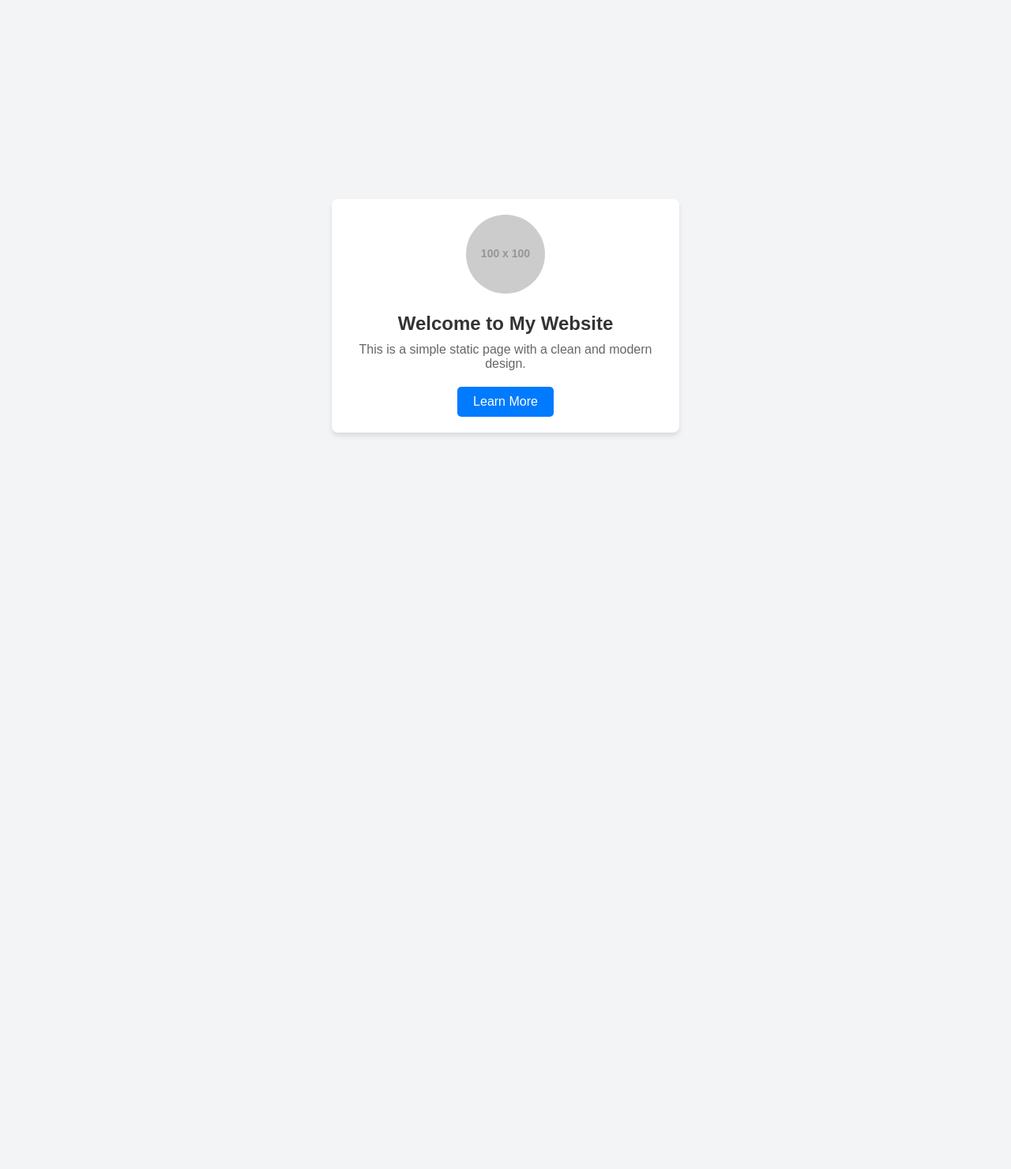
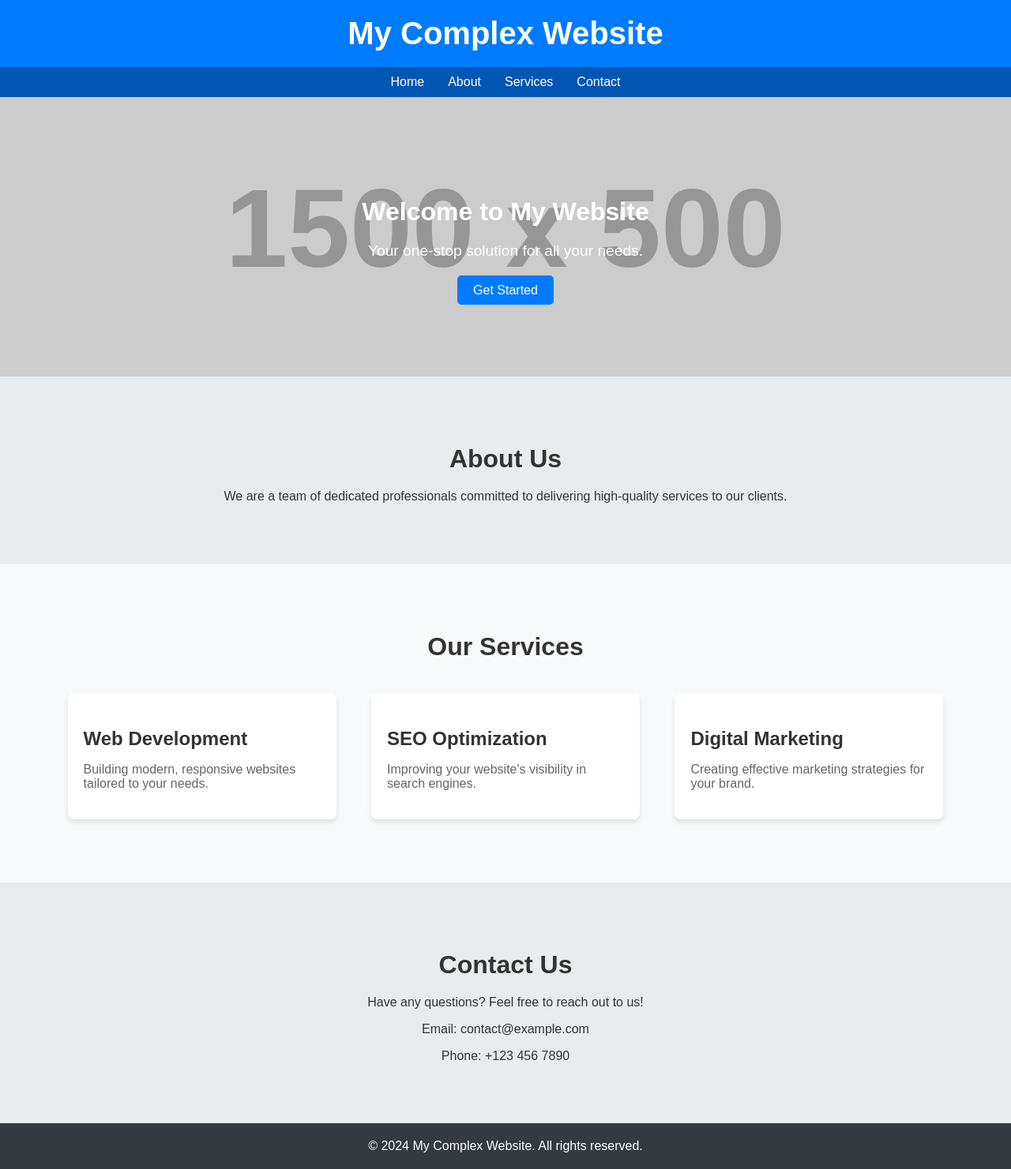
Before and after one commit to Nagachaitanyababusiga/MyResumeLocalTest, a plain HTML site: page index.html in a window 1280 px wide. Shown: the whole page at 79% size. Before the commit the page ends 800 px from the top, so only its background shows below. Drawn offline with Linux system fonts and the light colour scheme; placeholder pictures from the web are drawn by us.

Commit message:
Update index.html
none

```diff
--- a/index.html
+++ b/index.html
@@ -4,70 +4,180 @@
 <head>
     <meta charset="UTF-8">
     <meta name="viewport" content="width=device-width, initial-scale=1.0">
-    <title>Static Web Page</title>
+    <title>Complex Static Website</title>
     <style>
         body {
             font-family: Arial, sans-serif;
-            background-color: #f3f4f6;
             margin: 0;
             padding: 0;
-            display: flex;
-            justify-content: center;
-            align-items: center;
-            height: 100vh;
+            background-color: #f8f9fa;
+            color: #333;
         }
 
-        .card {
-            background-color: #ffffff;
-            border-radius: 8px;
-            box-shadow: 0 4px 6px rgba(0, 0, 0, 0.1);
-            max-width: 400px;
-            width: 100%;
-            padding: 20px;
+        header {
+            background-color: #007BFF;
+            color: #fff;
+            padding: 20px 0;
             text-align: center;
         }
 
-        .card img {
-            max-width: 100px;
-            border-radius: 50%;
+        header h1 {
+            margin: 0;
+            font-size: 2.5rem;
+        }
+
+        nav {
+            display: flex;
+            justify-content: center;
+            background-color: #0056b3;
+            padding: 10px 0;
+        }
+
+        nav a {
+            color: #fff;
+            text-decoration: none;
+            margin: 0 15px;
+            font-size: 1rem;
+        }
+
+        nav a:hover {
+            text-decoration: underline;
+        }
+
+        .hero {
+            background: url('https://via.placeholder.com/1500x500') no-repeat center center/cover;
+            color: #fff;
+            text-align: center;
+            padding: 100px 20px;
+        }
+
+        .hero h2 {
+            font-size: 2rem;
             margin-bottom: 20px;
         }
 
-        .card h1 {
-            font-size: 24px;
-            margin: 0 0 10px;
-            color: #333;
+        .hero p {
+            font-size: 1.2rem;
+            margin-bottom: 30px;
         }
 
-        .card p {
-            font-size: 16px;
-            color: #666;
-            margin: 0 0 20px;
+        .hero a {
+            background-color: #007BFF;
+            color: #fff;
+            padding: 10px 20px;
+            text-decoration: none;
+            border-radius: 5px;
+            font-size: 1rem;
         }
 
-        .card a {
-            display: inline-block;
-            padding: 10px 20px;
-            text-decoration: none;
-            color: #fff;
-            background-color: #007BFF;
-            border-radius: 5px;
-            font-size: 16px;
+        .hero a:hover {
+            background-color: #0056b3;
         }
 
-        .card a:hover {
-            background-color: #0056b3;
+        section {
+            padding: 60px 20px;
+            text-align: center;
+        }
+
+        section:nth-child(even) {
+            background-color: #e9ecef;
+        }
+
+        .about h2, .services h2, .contact h2 {
+            font-size: 2rem;
+            margin-bottom: 20px;
+        }
+
+        .services .card {
+            display: inline-block;
+            background-color: #fff;
+            border-radius: 8px;
+            box-shadow: 0 4px 6px rgba(0, 0, 0, 0.1);
+            margin: 20px;
+            padding: 20px;
+            width: 300px;
+            text-align: left;
+        }
+
+        .services .card h3 {
+            font-size: 1.5rem;
+            margin-bottom: 10px;
+        }
+
+        .services .card p {
+            font-size: 1rem;
+            color: #666;
+        }
+
+        footer {
+            background-color: #343a40;
+            color: #fff;
+            padding: 20px 0;
+            text-align: center;
+        }
+
+        footer p {
+            margin: 0;
+            font-size: 1rem;
+        }
+
+        @media (max-width: 768px) {
+            .services .card {
+                width: calc(100% - 40px);
+            }
         }
     </style>
 </head>
 
 <body>
-    <div class="card">
-        <img src="https://via.placeholder.com/100" alt="Profile Picture">
-        <h1>Welcome to My Website</h1>
-        <p>This is a simple static page with a clean and modern design.</p>
-        <a href="#">Learn More</a>
+    <header>
+        <h1>My Complex Website</h1>
+    </header>
+
+    <nav>
+        <a href="#hero">Home</a>
+        <a href="#about">About</a>
+        <a href="#services">Services</a>
+        <a href="#contact">Contact</a>
+    </nav>
+
+    <div class="hero" id="hero">
+        <h2>Welcome to My Website</h2>
+        <p>Your one-stop solution for all your needs.</p>
+        <a href="#services">Get Started</a>
     </div>
+
+    <section class="about" id="about">
+        <h2>About Us</h2>
+        <p>We are a team of dedicated professionals committed to delivering high-quality services to our clients.</p>
+    </section>
+
+    <section class="services" id="services">
+        <h2>Our Services</h2>
+        <div class="card">
+            <h3>Web Development</h3>
+            <p>Building modern, responsive websites tailored to your needs.</p>
+        </div>
+        <div class="card">
+            <h3>SEO Optimization</h3>
+            <p>Improving your website's visibility in search engines.</p>
+        </div>
+        <div class="card">
+            <h3>Digital Marketing</h3>
+            <p>Creating effective marketing strategies for your brand.</p>
+        </div>
+    </section>
+
+    <section class="contact" id="contact">
+        <h2>Contact Us</h2>
+        <p>Have any questions? Feel free to reach out to us!</p>
+        <p>Email: contact@example.com</p>
+        <p>Phone: +123 456 7890</p>
+    </section>
+
+    <footer>
+        <p>&copy; 2024 My Complex Website. All rights reserved.</p>
+    </footer>
 </body>
 
 </html>
```
